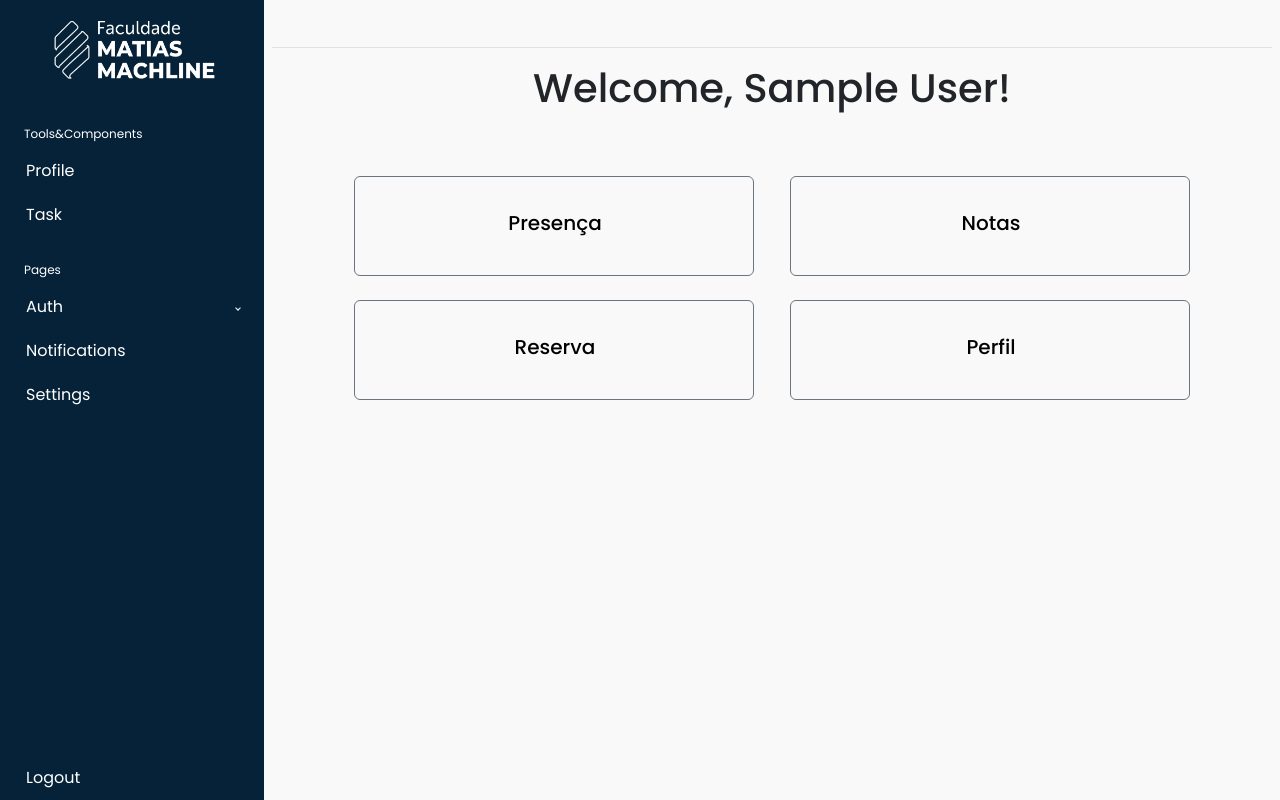
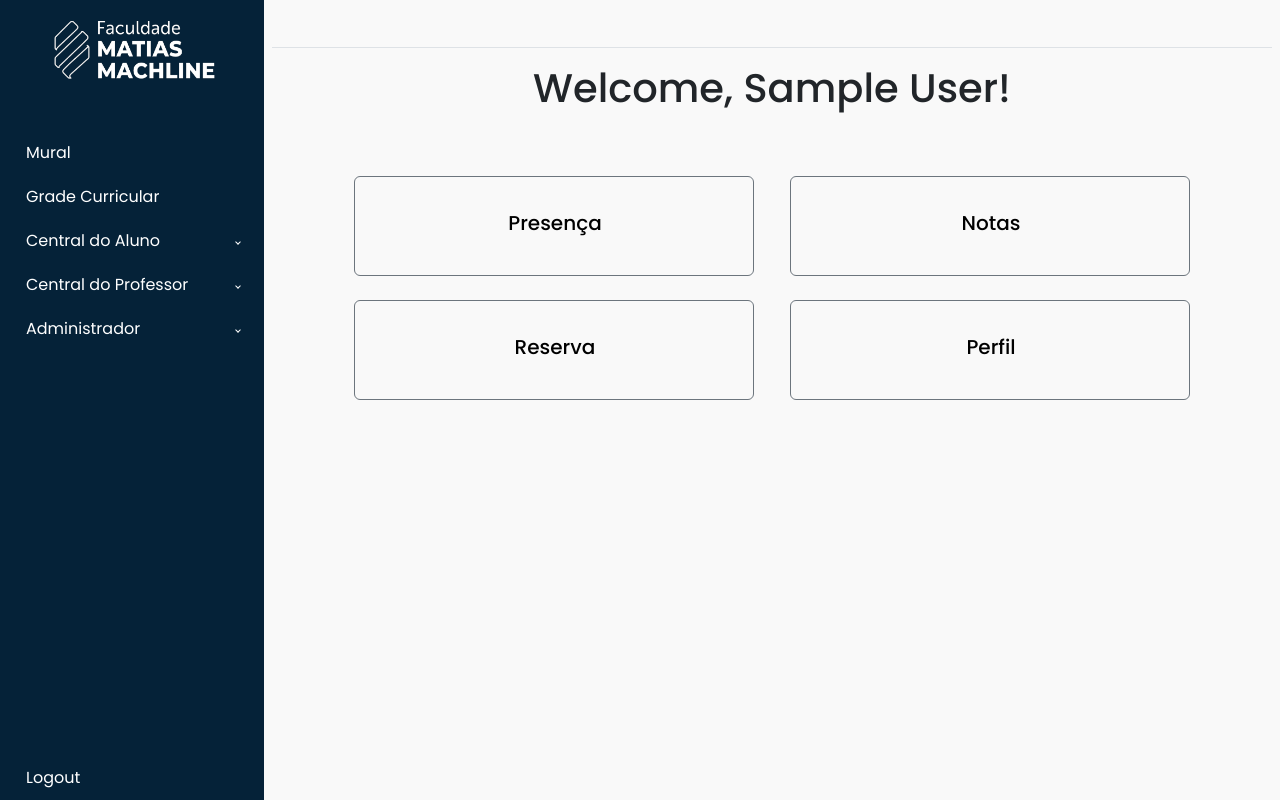
Before and after one commit to VictorGuedesJS/api_flask_portal_aluno, a Flask app: page / in a window 1280 px wide. Run offline with Flask 3, Linux system fonts and the light colour scheme; the visitor is signed in with stand-in values (Sample User, id 1); some libraries are stand-ins or nearby versions.

Commit message:
Base do Html ajustado - 100%

```diff
--- a/templates/base.html
+++ b/templates/base.html
@@ -22,56 +22,112 @@
           <a href="/"><img id="logo-image" src="/static/assets/fmm-logo-white.png" alt=""></a>
         </div>
         <ul class="sidebar-nav p-0 fade-in-left">
-          <li class="sidebar-header">Tools&Components</li>
+          <li class="sidebar-header"></li>
           <li class="sidebar-item">
             <a href="#" class="sidebar-link">
-              <i class="lni lni-user"></i>
-              <span>Profile</span>
+              <i class="lni lni-display"></i>
+              <span>Mural</span>
             </a>
           </li>
           <li class="sidebar-item">
             <a href="#" class="sidebar-link">
-              <i class="lni lni-agenda"></i>
-              <span>Task</span>
+              <i class="lni lni-grid-alt"></i>
+              <span>Grade Curricular</span>
             </a>
           </li>
-          <li class="sidebar-header">Pages</li>
           <li class="sidebar-item">
             <a
               href="#"
               class="sidebar-link collapsed has-dropwdon"
               data-bs-toggle="collapse"
-              data-bs-target="#auth"
+              data-bs-target="#aluno"
               aria-expanded="true"
-              aria-controls="auth"
+              aria-controls="aluno"
             >
-              <i class="lni lni-protection"></i>
-              <span>Auth</span>
+              <i class="lni lni-user"></i>
+              <span>Central do Aluno</span>
             </a>
             <ul
-              id="auth"
+              id="aluno"
               class="sidebar-dropdown list unstyled collapse"
               data-bs-parent="#sidebar"
             >
               <li class="sidebar-item">
-                <a href="#" class="sidebar-link">Login</a>
+                <a href="#" class="sidebar-link">Notas</a>
               </li>
               <li class="sidebar-item">
-                <a href="#" class="sidebar-link">Register</a>
+                <a href="#" class="sidebar-link">Presenças</a>
+              </li>
+              <li class="sidebar-item">
+                <a href="#" class="sidebar-link">Horarios de Aula</a>
               </li>
             </ul>
           </li>
           <li class="sidebar-item">
-            <a href="#" class="sidebar-link">
-              <i class="lni lni-popup"></i>
-              <span>Notifications</span>
+            <a
+              href="#"
+              class="sidebar-link collapsed has-dropwdon"
+              data-bs-toggle="collapse"
+              data-bs-target="#professor"
+              aria-expanded="true"
+              aria-controls="professor"
+            >
+              <i class="lni lni-graduation"></i>
+              <span>Central do Professor</span>
             </a>
+            <ul
+              id="professor"
+              class="sidebar-dropdown list unstyled collapse"
+              data-bs-parent="#sidebar"
+            >
+              <li class="sidebar-item">
+                <a href="#" class="sidebar-link">Notas</a>
+              </li>
+              <li class="sidebar-item">
+                <a href="#" class="sidebar-link">Presenças</a>
+              </li>
+              <li class="sidebar-item">
+                <a href="#" class="sidebar-link">Reservar Laboratorios</a>
+              </li>
+              <li class="sidebar-item">
+                <a href="#" class="sidebar-link">Reservar Materiais</a>
+              </li>
+            </ul>
           </li>
           <li class="sidebar-item">
-            <a href="#" class="sidebar-link">
-              <i class="lni lni-cog"></i>
-              <span>Settings</span>
+            <a
+              href="#"
+              class="sidebar-link collapsed has-dropwdon"
+              data-bs-toggle="collapse"
+              data-bs-target="#adm"
+              aria-expanded="true"
+              aria-controls="adm"
+            >
+              <i class="lni lni lni-world"></i>
+              <span>Administrador</span>
             </a>
+            <ul
+              id="adm"
+              class="sidebar-dropdown list unstyled collapse"
+              data-bs-parent="#sidebar"
+            >
+              <li class="sidebar-item">
+                <a href="#" class="sidebar-link">Usuarios</a>
+              </li>
+              <li class="sidebar-item">
+                <a href="#" class="sidebar-link">Turmas</a>
+              </li>
+              <li class="sidebar-item">
+                <a href="#" class="sidebar-link">Disciplinas</a>
+              </li>
+              <li class="sidebar-item">
+                <a href="#" class="sidebar-link">Laboratorios</a>
+              </li>
+              <li class="sidebar-item">
+                <a href="#" class="sidebar-link">Materiais</a>
+              </li>
+
+            </ul>
           </li>
         </ul>
         <div class="sidebar-footer fade-in-left">
```
